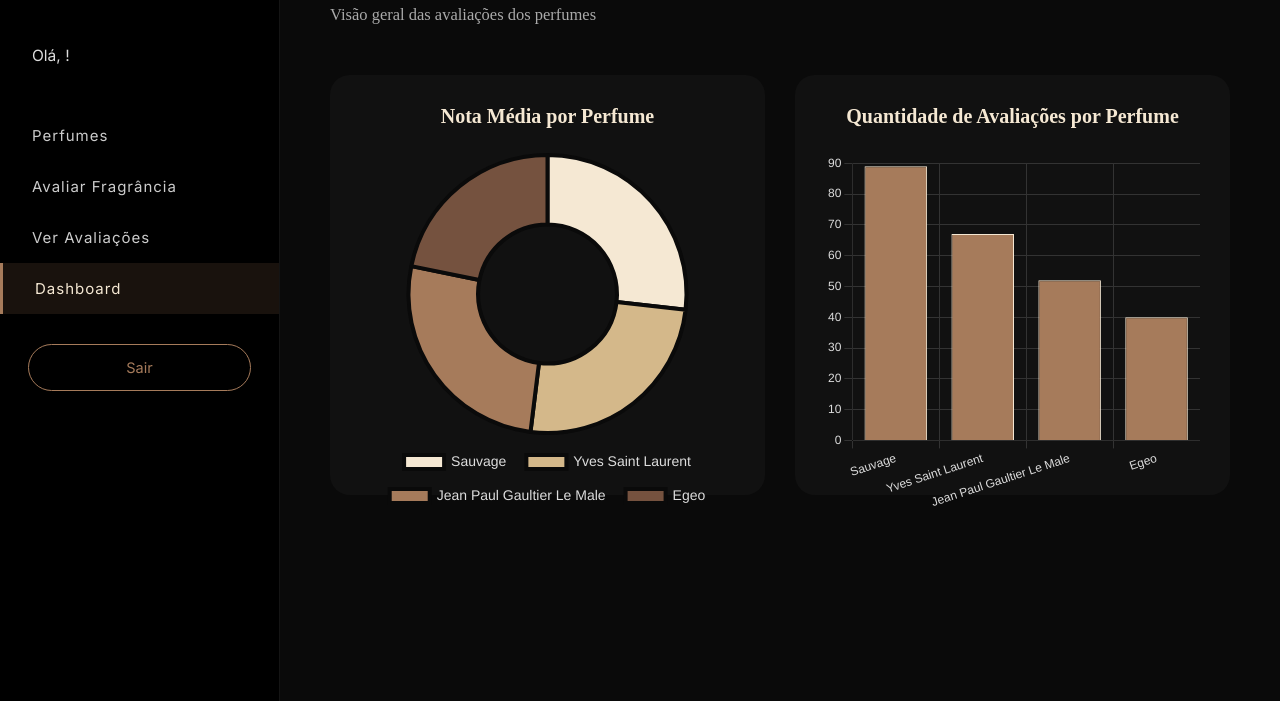
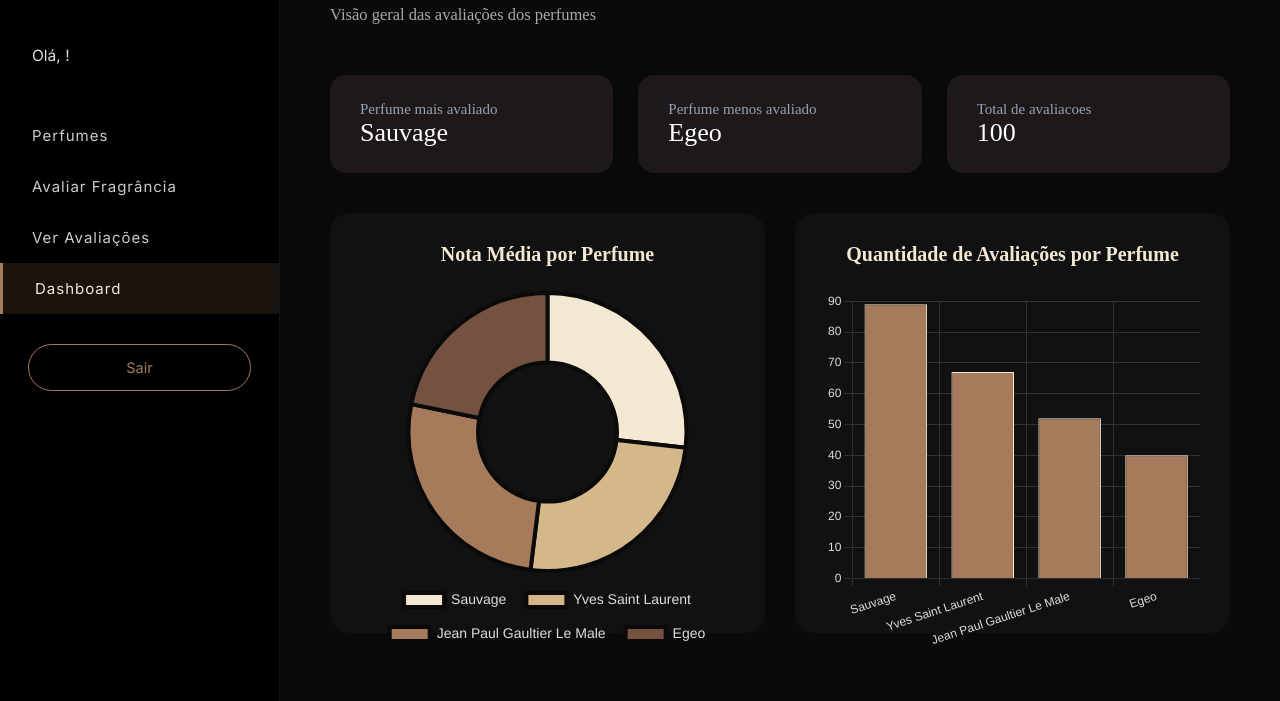
Before and after one commit to Devcolleoni/ParfumLab-ProjetoIndividual-SPTech, a website: page web-data-viz/public/dashboard/dashboard.html in a window 1280 px wide. Shown: the part 99-800 px from the top of the page. Drawn offline with nearby package versions, Linux system fonts and the light colour scheme.

Commit message:
Subindo Kpis Mock

```diff
--- a/web-data-viz/public/css/dash.css
+++ b/web-data-viz/public/css/dash.css
@@ -122,3 +122,37 @@
     margin-bottom: 25px;
     font-size: 20px;
 }
+
+.metricas {
+    display: flex;
+    gap: 25px;
+    margin-bottom: 40px;
+}
+
+.cartao-metrica {
+    background: #382b2b74;
+    color: white;
+    padding: 25px 30px;
+    border-radius: 16px;
+    flex: 1;
+    display: flex;
+    align-items: center;
+    gap: 20px;
+    box-shadow: 0 10px 20px rgba(0, 0, 0, 0.15);
+}
+
+.cartao-metrica i {
+    font-size: 42px;
+    color: #f17524;
+}
+
+.cartao-metrica a {
+    font-size: 15px;
+    color: #94a3b8;
+    margin-bottom: 4px;
+}
+
+.cartao-metrica .numero {
+    font-size: 26px;
+    font-weight: initial;
+}
--- a/web-data-viz/public/dashboard/dashboard.html
+++ b/web-data-viz/public/dashboard/dashboard.html
@@ -35,6 +35,28 @@
   <div class="conteudo-central">
     <h1>Dashboard</h1>
     <p class="descricao">Visão geral das avaliações dos perfumes</p>
+
+
+        <div class="metricas">
+            <div class="cartao-metrica">
+                <div>
+                    <a>Perfume mais avaliado</a>
+                    <p class="numero">Sauvage</p>
+                </div>
+            </div>
+            <div class="cartao-metrica">
+                <div>
+                    <a>Perfume menos avaliado</a>
+                    <p class="numero">Egeo </p>
+                </div>
+            </div>
+            <div class="cartao-metrica">
+                <div>
+                    <a>Total de avaliacoes</a>
+                    <p class="numero">100</p>
+                </div>
+            </div>
+        </div>
 
     <div class="graficos-container">
 
```
Also changed, not shown: web-data-viz/public/dashboard/verAvaliacao.html (+1 -2 lines).
